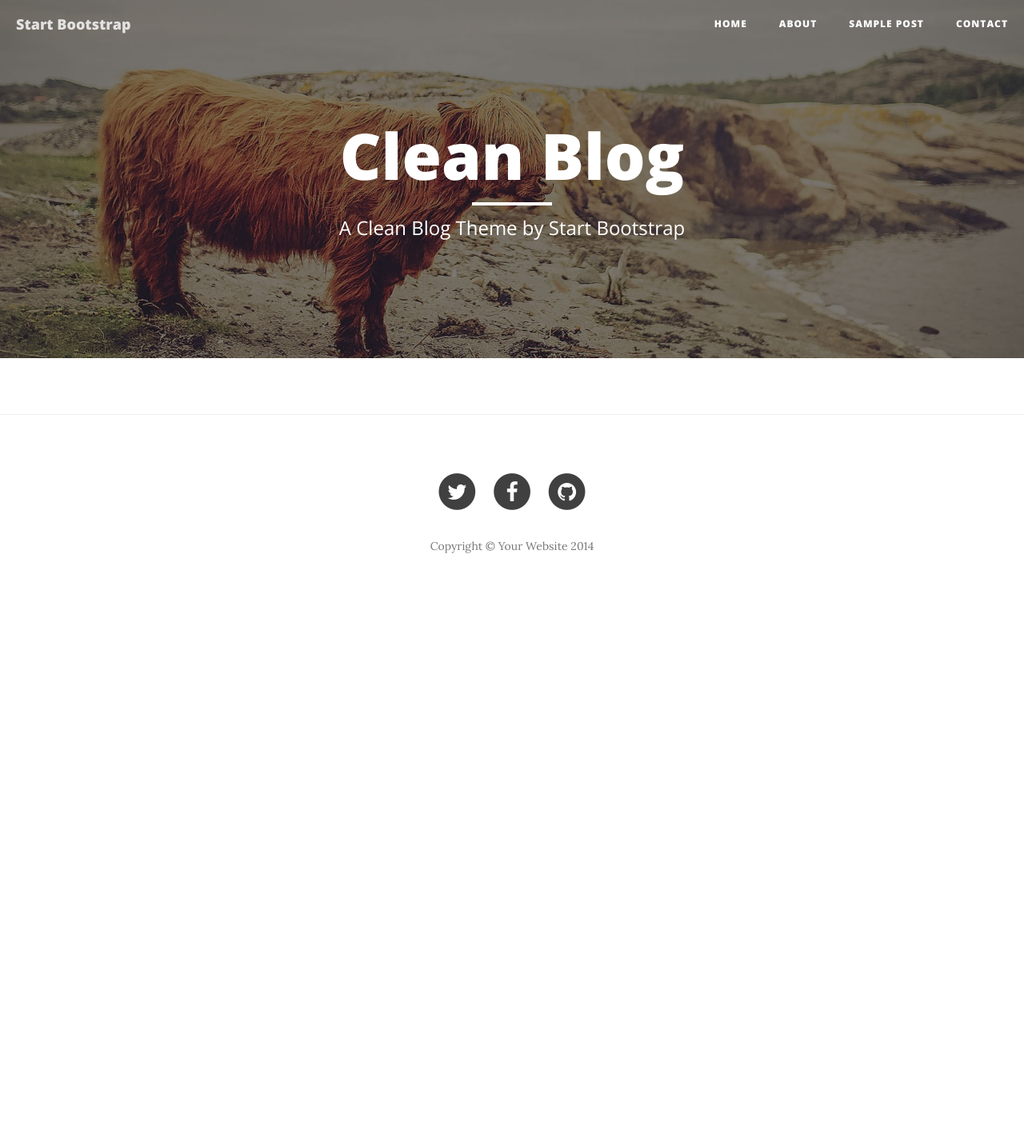
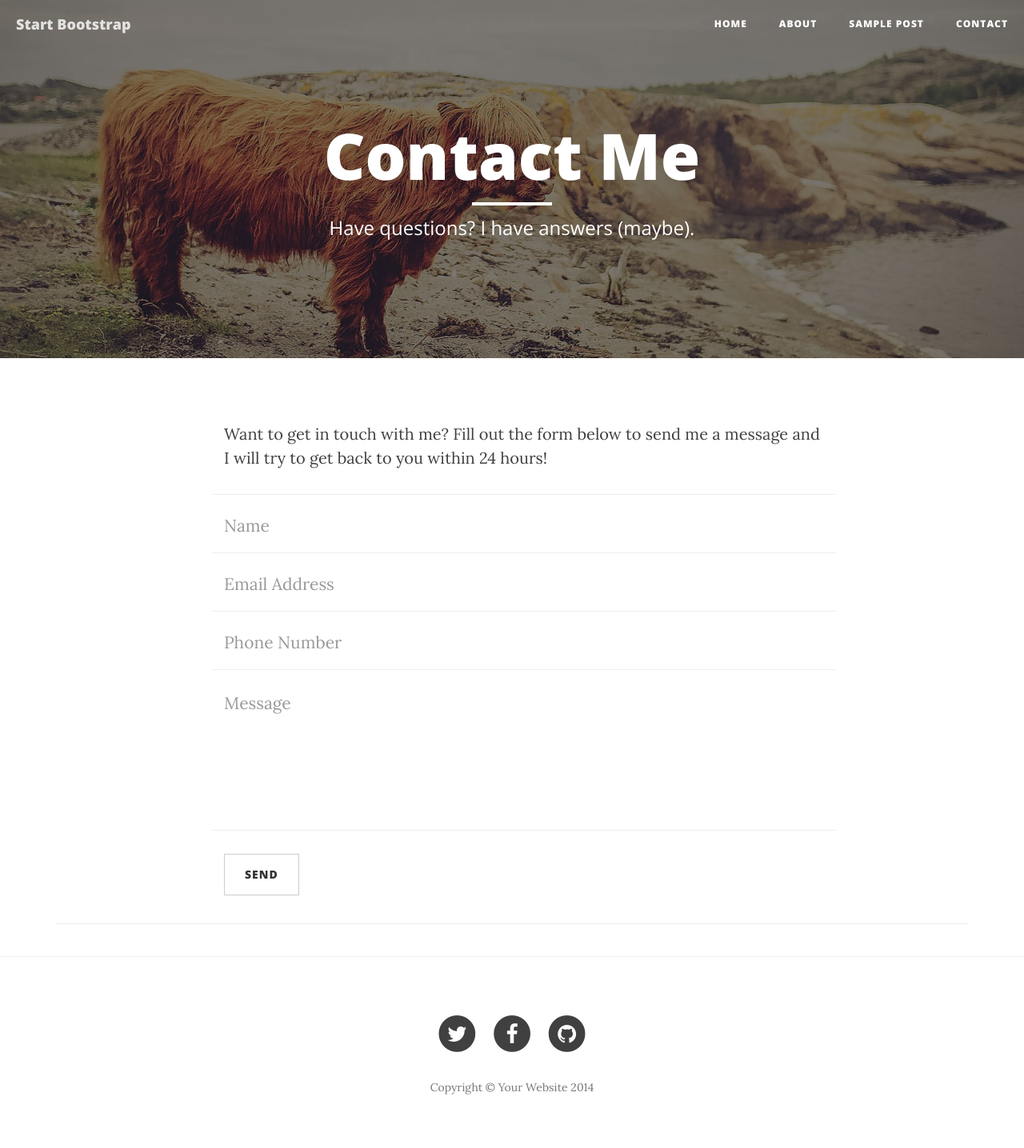
Before and after one commit to lmpizarro/herokuSimpleFlask, a Flask app: page /clean_blog_contact in a window 1280 px wide. Shown: the whole page at 80% size. Before the commit the page ends 692 px from the top, so only its background shows below. Run offline with Flask 2, Linux system fonts and the light colour scheme; some libraries are stand-ins or nearby versions.

Commit message:
contact html

```diff
--- a/app.py
+++ b/app.py
@@ -65,7 +65,7 @@ def logout():
 db_posts = posts.Posts()
 @app.route("/clean_blog")
 def clean_blog():
-    all_posts = db_posts.posts
+    all_posts = db_posts.get_all()
     return render_template('start_boot_strap/clean_blog/index.html', posts=all_posts)
 
 @app.route("/clean_blog_about")
@@ -73,14 +73,20 @@ def clean_blog_about():
     session['logged_in'] = False
     return render_template('start_boot_strap/clean_blog/about.html')
 
-@app.route("/clean_blog_post")
-def clean_blog_post():
+@app.route('/clean_blog_post/<int:dbindex>')
+def clean_blog_post(dbindex):
     session['logged_in'] = False
-    return render_template('start_boot_strap/clean_blog/post.html')
+    print "dbindex ",dbindex
+    return render_template('start_boot_strap/clean_blog/post.html', register=db_posts.get_one(dbindex))
 
-@app.route("/clean_blog_contact")
+@app.route("/clean_blog_contact", methods=['GET', 'POST'])
 def clean_blog_contact():
-    session['logged_in'] = False
+    error = None
+    if request.method == 'POST':
+       print request.form['c_name']
+       print request.form['telefono']
+       print request.form['email']
+       print request.form['message']
     return render_template('start_boot_strap/clean_blog/contact.html')
 
 
--- a/templates/start_boot_strap/clean_blog/base.html
+++ b/templates/start_boot_strap/clean_blog/base.html
@@ -58,7 +58,7 @@
                         <a href="{{ url_for('clean_blog_about') }}">About</a>
                     </li>
                     <li>
-                        <a href=" {{ url_for('clean_blog_post') }}">Sample Post</a>
+                        <a href=" {{ url_for('clean_blog_post', dbindex=0) }}">Sample Post</a>
                     </li>
                     <li>
                         <a href="  {{ url_for('clean_blog_contact') }} ">Contact</a>
@@ -74,7 +74,6 @@
     <!-- Set your background image for this header on the line below. -->
     {% block imageheader %}
     <header class="intro-header" style="background-image: url({{ url_for('static', filename='img/home-bg.jpg') }})">
-    {% endblock %}
         <div class="container">
             <div class="row">
                 <div class="col-lg-8 col-lg-offset-2 col-md-10 col-md-offset-1">
@@ -88,6 +87,7 @@
         </div>
     </header>
 
+    {% endblock %}
     <!-- Main Content -->
     <div class="container">
       {% block content %}
@@ -139,7 +139,7 @@
     <script src="//netdna.bootstrapcdn.com/bootstrap/3.0.0/js/bootstrap.min.js"></script>
 
     <!-- Custom Theme JavaScript -->
-    <script src="{{ url_for('static', filename ='js/clean-blog.min.js')}}"></script>
+    <script src="{{ url_for('static', filename ='js/clean-blog.js')}}"></script>
 
 </body>
 
--- a/templates/start_boot_strap/clean_blog/contact.html
+++ b/templates/start_boot_strap/clean_blog/contact.html
@@ -4,8 +4,71 @@
 
     {% block imageheader %}
     <header class="intro-header" style="background-image: url({{ url_for('static', filename='img/contact-bg.jpg') }})">
+        <div class="container">
+            <div class="row">
+                <div class="col-lg-8 col-lg-offset-2 col-md-10 col-md-offset-1">
+                    <div class="page-heading">
+                        <h1>Contact Me</h1>
+                        <hr class="small">
+                        <span class="subheading">Have questions? I have answers (maybe).</span>
+                    </div>
+                </div>
+            </div>
+        </div>
+    </header>
     {% endblock %}
 
 {% block content %}
+    <!-- Main Content -->
+    <div class="container">
+        <div class="row">
+            <div class="col-lg-8 col-lg-offset-2 col-md-10 col-md-offset-1">
+                <p>Want to get in touch with me? Fill out the form below to send me a message and I will try to get back to you within 24 hours!</p>
+                <!-- Contact Form - Enter your email address on line 19 of the mail/contact_me.php file to make this form work. -->
+                <!-- WARNING: Some web hosts do not allow emails to be sent through forms to common mail hosts like Gmail or Yahoo. It's recommended that you use a private domain email address! -->
+                <!-- NOTE: To use the contact form, your site must be on a live web host with PHP! The form will not work locally! -->
+                <form name="sentMessage" id="contactForm"  action="{{ url_for('clean_blog_contact') }}" method=post>
+                    <div class="row control-group">
+                        <div class="form-group col-xs-12 floating-label-form-group controls">
+                            <label>Name</label>
+                            <input type="text" name=c_name class="form-control" placeholder="Name" id="name" required data-validation-required-message="Please enter your name.">
+                            <p class="help-block text-danger"></p>
+                        </div>
+                    </div>
+                    <div class="row control-group">
+                        <div class="form-group col-xs-12 floating-label-form-group controls">
+                            <label>Email Address</label>
+                            <input type="email" name=email class="form-control" placeholder="Email Address" id="email" required data-validation-required-message="Please enter your email address.">
+                            <p class="help-block text-danger"></p>
+                        </div>
+                    </div>
+                    <div class="row control-group">
+                        <div class="form-group col-xs-12 floating-label-form-group controls">
+                            <label>Phone Number</label>
+                            <input type="tel" name=telefono class="form-control" placeholder="Phone Number" id="phone" required data-validation-required-message="Please enter your phone number.">
+                            <p class="help-block text-danger"></p>
+                        </div>
+                    </div>
+                    <div class="row control-group">
+                        <div class="form-group col-xs-12 floating-label-form-group controls">
+                            <label>Message</label>
+                            <textarea rows="5" class="form-control" placeholder="Message" id="message" name=message required data-validation-required-message="Please enter a message."></textarea>
+                            <p class="help-block text-danger"></p>
+                        </div>
+                    </div>
+                    <br>
+                    <div id="success"></div>
+                    <div class="row">
+                        <div class="form-group col-xs-12">
+                            <button type="submit" class="btn btn-default">Send</button>
+                        </div>
+                    </div>
+                </form>
+            </div>
+        </div>
+    </div>
+
+    <hr>
+
 
 {% endblock %}
--- a/templates/start_boot_strap/clean_blog/index.html
+++ b/templates/start_boot_strap/clean_blog/index.html
@@ -10,7 +10,7 @@
 
     <div class="post-preview">
        {% for post in posts %}
-          <a href="#">
+          <a href="{{ url_for('clean_blog_post', dbindex=loop.index) }}  ">
            <h2 class="post-title">
              {{ post.title }}
            </h2>
@@ -18,7 +18,7 @@
             {{ post.subtitle|safe }}
            </h3>
           </a>
-          <p class="post-meta">Posted by <a href="#">Start Bootstrap</a> on  {{post.date}} </p>
+          <p class="post-meta">Posted by {{post.user}}   on  {{post.date}} </p>
         <hr>
        {% else %}
          <h2 class="post-title">
```
Also changed, not shown: posts.py (+19 -9 lines), templates/start_boot_strap/clean_blog/about.html (+12 -0 lines), templates/start_boot_strap/clean_blog/post.html (+24 -0 lines).
